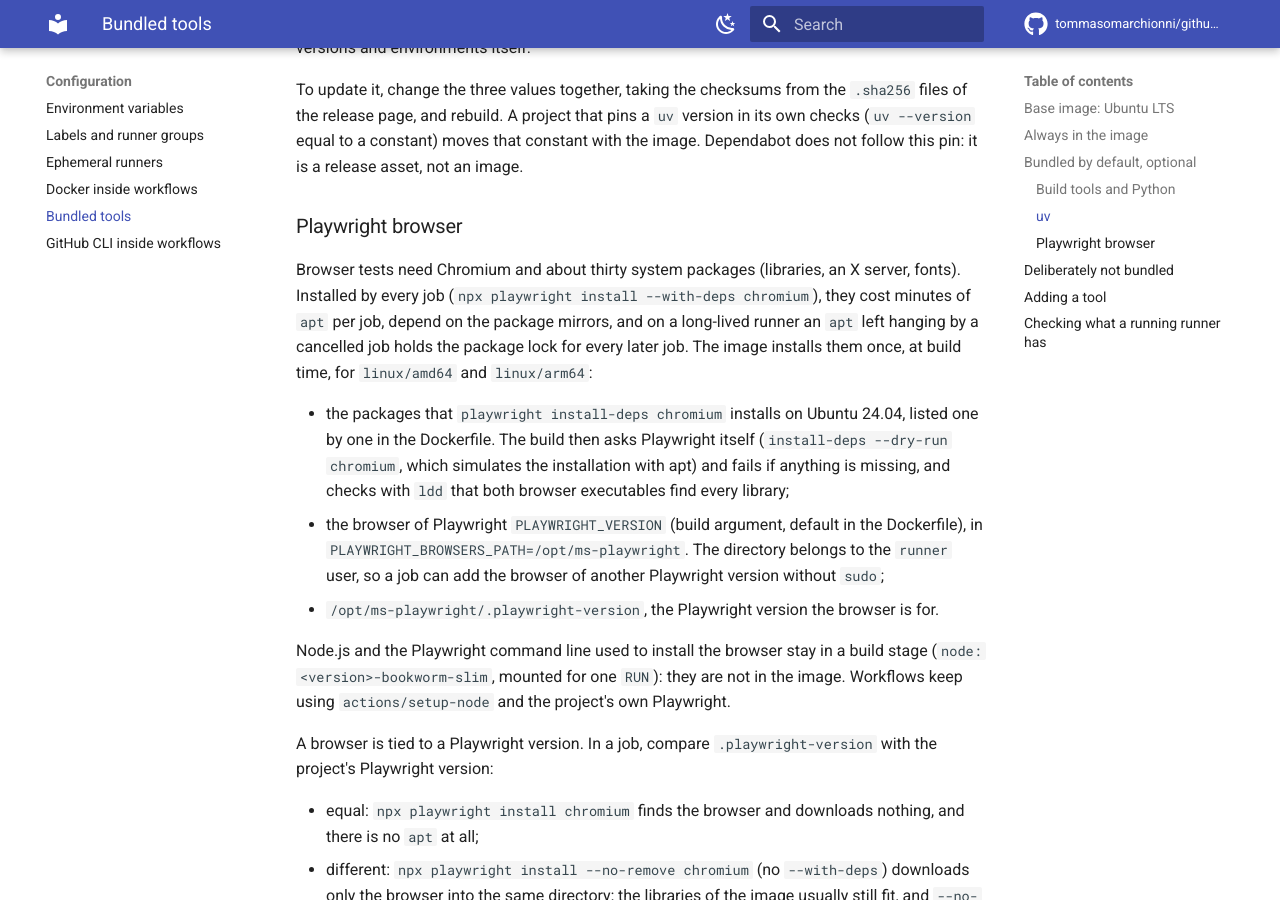
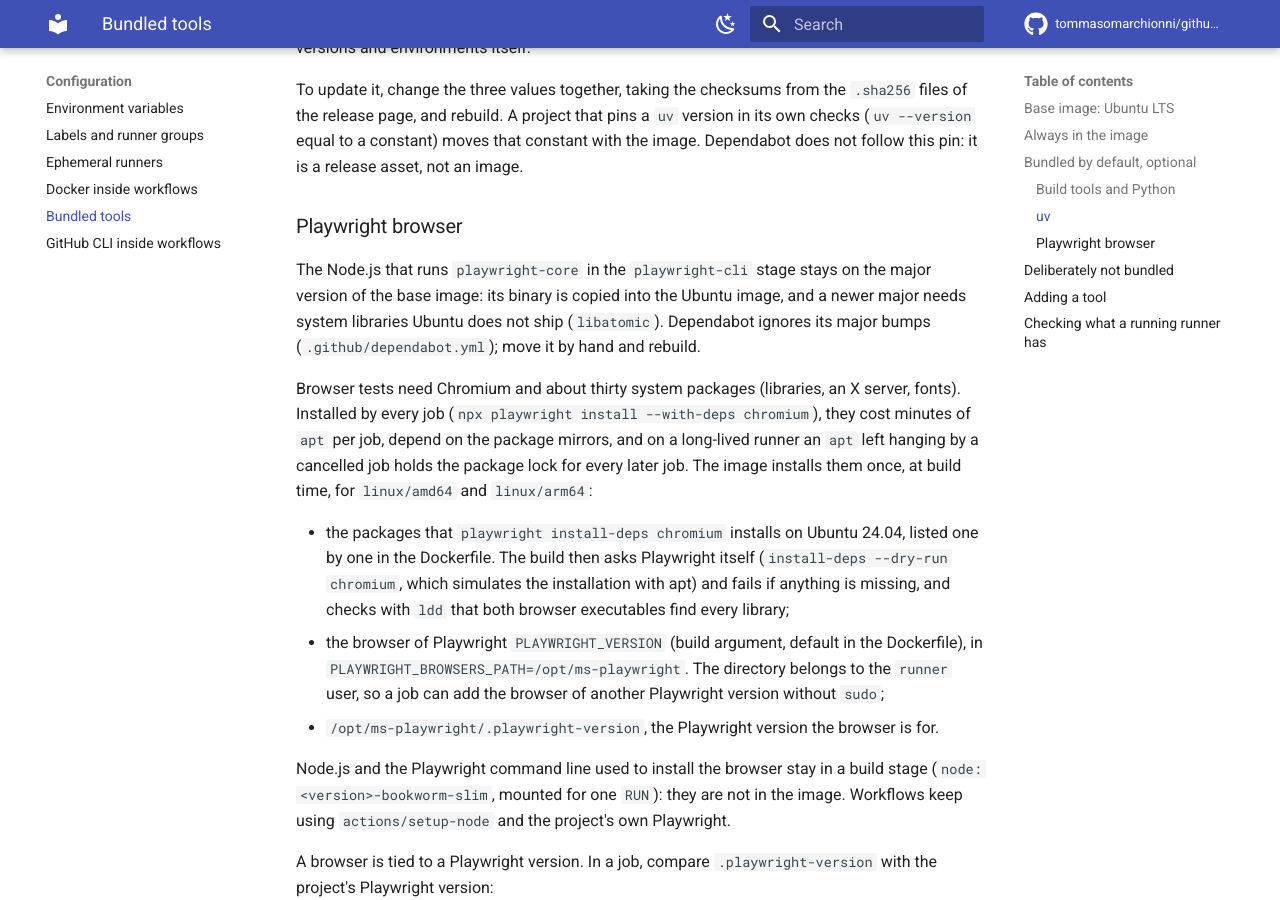
Before and after one commit to tommasomarchionni/github-runner, an MkDocs documentation site: the page built from docs/bundled-tools.md, in a window 1280 px wide and 900 px high, scrolled down 2309 px. Built offline with MkDocs 1.6.1 and Material for MkDocs 9.7.7, drawn with Linux system fonts in a browser that asks for light colours; comment, search, counter and statistics services are not loaded.

Commit message:
chore(deps): ignore major bumps of the Node.js of the Playwright stage (#39)
Dependabot proposed node 26 for the playwright-cli stage. Its binary is copied
into the Ubuntu image, which lacks libatomic, so the build fails. Keep the major
version by hand; the docs say how.

```diff
--- a/docs/bundled-tools.md
+++ b/docs/bundled-tools.md
@@ -86,6 +86,11 @@ image.
 
 ### Playwright browser
 
+The Node.js that runs `playwright-core` in the `playwright-cli` stage stays on the major
+version of the base image: its binary is copied into the Ubuntu image, and a newer major
+needs system libraries Ubuntu does not ship (`libatomic`). Dependabot ignores its major
+bumps (`.github/dependabot.yml`); move it by hand and rebuild.
+
 Browser tests need Chromium and about thirty system packages (libraries, an X
 server, fonts). Installed by every job (`npx playwright install --with-deps
 chromium`), they cost minutes of `apt` per job, depend on the package mirrors,
```
Also changed, not shown: 1 other file.
